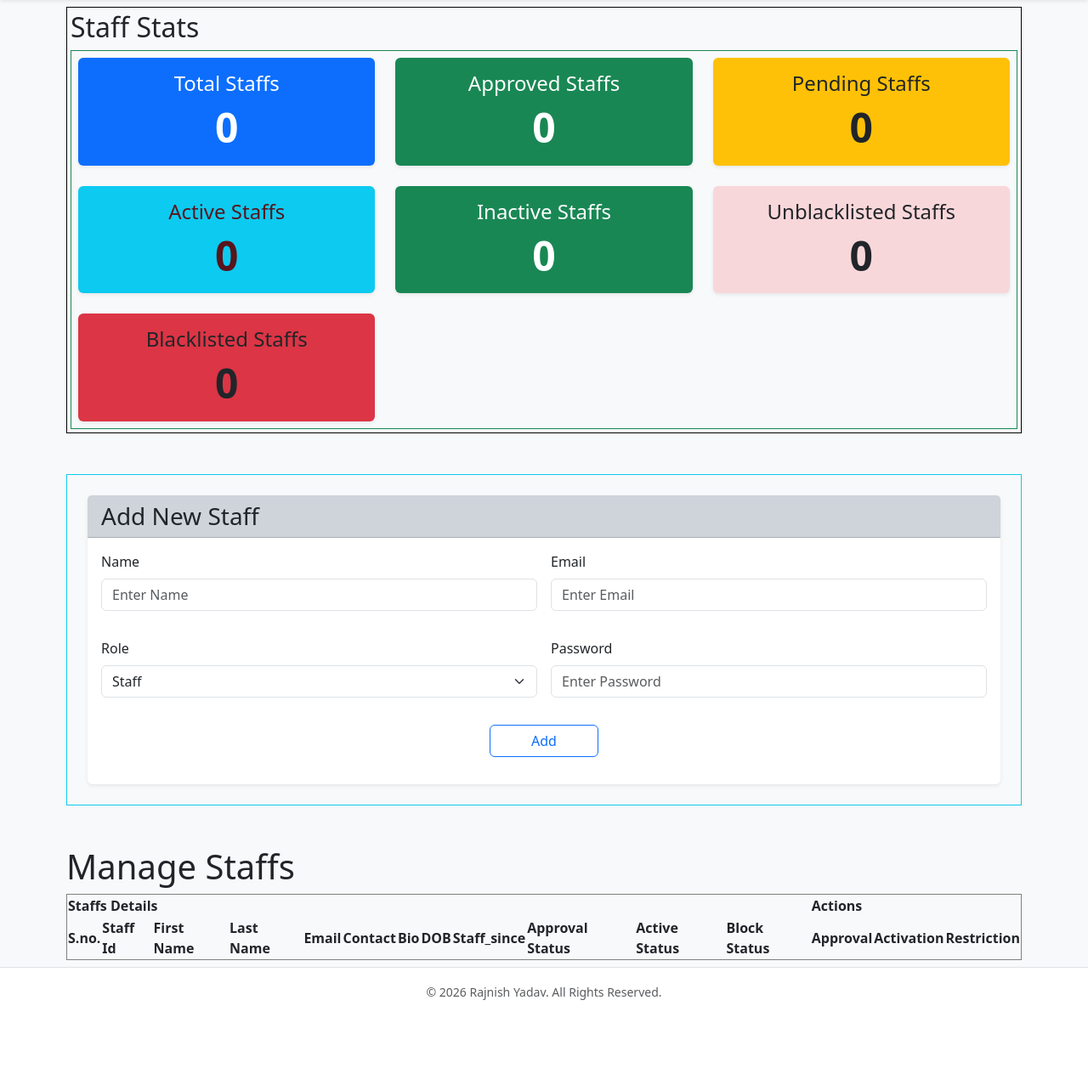
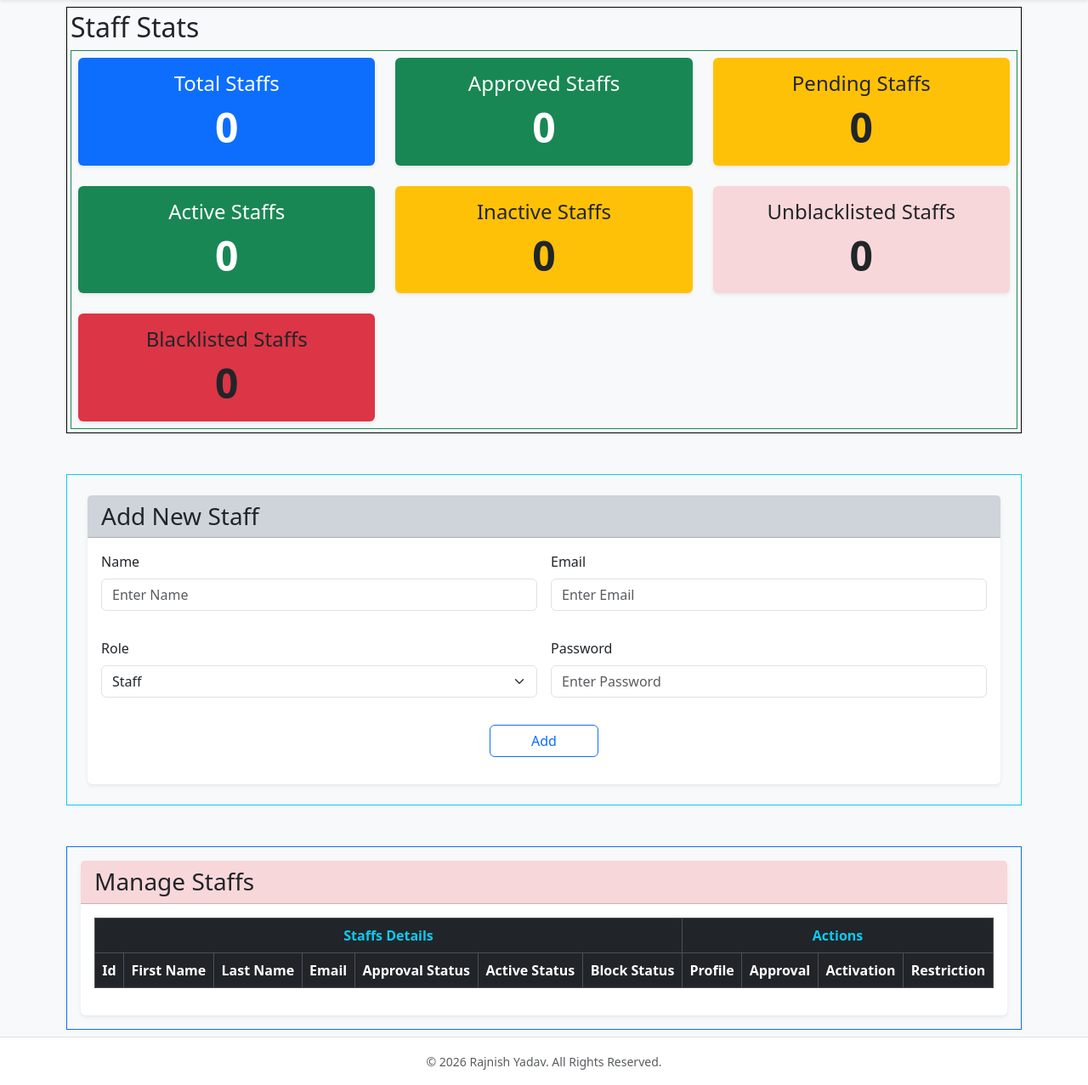
Before and after one commit to yrajnishds/trekking-management-application, a Flask app: page /admin/staff in a window 1280 px wide. Shown: the part 57-1334 px from the top of the page at 85% size. Before the commit the page ends 1234 px from the top, so only its background shows below. Run offline with Flask 3, Linux system fonts and the light colour scheme; a user stored in the database is signed in; data comes from the database, SQL or seed files in the repository; lists and menus that the app fills with data are empty.

Commit message:
style: styled user table.

```diff
--- a/templates/admin/staff.html
+++ b/templates/admin/staff.html
@@ -43,7 +43,7 @@
                 </div>
             </div>
             <div class="col-12 col-md-6 col-lg-4">
-                <div class="card h-100 shadow-sm border-0 bg-info text-danger-emphasis">
+                <div class="card h-100 shadow-sm border-0 bg-success text-white">
                     <div class="card-body text-center">
                         <h4 class="card-title">
                             Active Staffs
@@ -55,7 +55,7 @@
                 </div>
             </div>
             <div class="col-12 col-md-6 col-lg-4">
-                <div class="card h-100 shadow-sm border-0 bg-success text-white">
+                <div class="card h-100 shadow-sm border-0 bg-warning text-dark">
                     <div class="card-body text-center">
                         <h4 class="card-title">
                             Inactive Staffs
--- a/templates/admin/trekker.html
+++ b/templates/admin/trekker.html
@@ -43,7 +43,7 @@
                 </div>
             </div>
             <div class="col-12 col-md-6 col-lg-4">
-                <div class="card h-100 shadow-sm border-0 bg-info text-danger-emphasis">
+                <div class="card h-100 shadow-sm border-0 bg-success text-white">
                     <div class="card-body text-center">
                         <h4 class="card-title">
                             Active Trekkers
@@ -55,7 +55,7 @@
                 </div>
             </div>
             <div class="col-12 col-md-6 col-lg-4">
-                <div class="card h-100 shadow-sm border-0 bg-success text-white">
+                <div class="card h-100 shadow-sm border-0 bg-warning text-dark">
                     <div class="card-body text-center">
                         <h4 class="card-title">
                             Inactive Trekkers
--- a/templates/admin/user_table.html
+++ b/templates/admin/user_table.html
@@ -1,23 +1,23 @@
 <section>
-
-    <h1> Manage {{ role_type|capitalize + 's' }} </h1>
-
-    <table border='1'>
-        <thead>
+    <div class="container border border-primary p-3">
+        <div class="card shadow-sm border-0">
+            <div class="card-header bg-danger-subtle">
+                <h3 class="mb-0"> Manage {{ role_type|capitalize + 's' }} </h3>
+            </div>
+            <div class="card-body">
+                <table class="table table-bordered table-striped text-center">
+                    <thead class="table-dark">
                         <tr>
-                <th colspan="12">
+                            <th colspan="7" class=" text-info">
                                 {{ role_type|capitalize + 's' }} Details
                             </th>
-                <th colspan="3">
+                            <th colspan="4" class="text-info">
                                 Actions
                             </th>
                         </tr>
-            <tr>
+                        <tr class="text-info">
                             <th>
-                    S.no.
-                </th>
-                <th>
-                    {{ role_type|capitalize }} Id
+                                Id
                             </th>
                             <th>
                                 First Name
@@ -29,18 +29,6 @@
                                 Email
                             </th>
                             <th>
-                    Contact
-                </th>
-                <th>
-                    Bio
-                </th>
-                <th>
-                    DOB
-                </th>
-                <th>
-                    {{ role_type|capitalize + '_since' }}
-                </th>
-                <th>
                                 Approval Status
                             </th>
                             <th>
@@ -48,6 +36,9 @@
                             </th>
                             <th>
                                 Block Status
+                            </th>
+                            <th>
+                                Profile
                             </th>
                             <th>
                                 Approval
@@ -64,9 +55,6 @@
                         {% for user in range(users|length) %}
                         <tr>
                             <td>
-                    {{ user + 1 }}
-                </td>
-                <td>
                                 {{ users[user].id }}
                             </td>
                             <td>
@@ -81,31 +69,22 @@
                                 {{ users[user].email }}
                             </td>
                             <td>
-                    {{ users[user].contact }}
-                </td>
-                <td>
-                    {{ users[user].bio }}
-                </td>
-                <td>
-                    {{ users[user].dob }}
-                </td>
-                <td>
-                    {{ users[user].created_at }}
-                    </td>
-                <td>
-                    {% if users[user].is_approved %} Approved
-                    {% else %} Pending
+                                {% if users[user].is_approved %} <span class="badge bg-success text-white fs-6">Approved</span>
+                                {% else %} <span class="badge bg-warning text-dark fs-6">Pending</span>
                                 {% endif %}
                             </td>
                             <td>
-                    {% if users[user].is_active %} Active
-                    {% else %} Deactive
+                                {% if users[user].is_active %} <span class="badge bg-success text-white fs-6">Active</span>
+                                {% else %} <span class="badge bg-warning text-dark fs-6">Inactive</span>
                                 {% endif %}
                             </td>
                             <td>
-                    {% if users[user].is_blocked %} Blacklisted
-                    {% else %} Not Blacklisted
+                                {% if users[user].is_blocked %} <span class="badge bg-danger text-dark fs-6">Blacklisted</span>
+                                {% else %} <span class="badge bg-danger-subtle text-dark fs-6">Not Blacklisted</span>
                                 {% endif %}
+                            </td>
+                            <td>
+                                <a href="#" class="btn btn-sm btn-outline-info fw-bold text-danger-emphasis">View</a>
                             </td>
                             <td>
 
@@ -113,7 +92,7 @@
                                 <form
                                     action="{{ url_for('admin.admin_action',role_type = role_type, id = users[user].id, action = 'approved') }}"
                                     method="post">
-                        <button>Approve</button>
+                                    <button class="btn btn-success btn-sm fw-bold">Approve</button>
                                 </form>
                                 {% endif %}
                             </td>
@@ -122,13 +101,13 @@
                                 <form
                                     action="{{ url_for('admin.admin_action',role_type = role_type, id = users[user].id, action = 'deactivate') }}"
                                     method="post">
-                        <button>Deactivate</button>
+                                    <button class="btn btn-warning btn-sm fw-bold">Deactivate</button>
                                 </form>
                                 {% else %}
                                 <form
                                     action="{{ url_for('admin.admin_action',role_type = role_type, id = users[user].id, action = 'activate') }}"
                                     method="post">
-                        <button>Activate</button>
+                                    <button class="btn btn-success btn-sm fw-bold">Activate</button>
                                 </form>
                                 {% endif %}
                             </td>
@@ -137,13 +116,13 @@
                                 <form
                                     action="{{ url_for('admin.admin_action',role_type = role_type, id = users[user].id, action = 'unblock') }}"
                                     method="post">
-                        <button>Unblacklist</button>
+                                    <button class="btn btn-outline-warning btn-sm fw-bold text-dark">Unblacklist</button>
                                 </form>
                                 {% else %}
                                 <form
                                     action="{{ url_for('admin.admin_action',role_type = role_type, id = users[user].id, action = 'block') }}"
                                     method="post">
-                        <button>Blacklist</button>
+                                    <button class="btn btn-danger btn-sm fw-bold">Blacklist</button>
                                 </form>
                                 {% endif %}
                             </td>
@@ -151,6 +130,16 @@
                         {% endfor %}
                     </tbody>
 
+                </table>
+            </div>
+        </div>
+    </div>
+
+
+
+
+    <table border='1'>
+
 
     </table>
 
```
Lines whose indentation alone changed are shown as unchanged.
